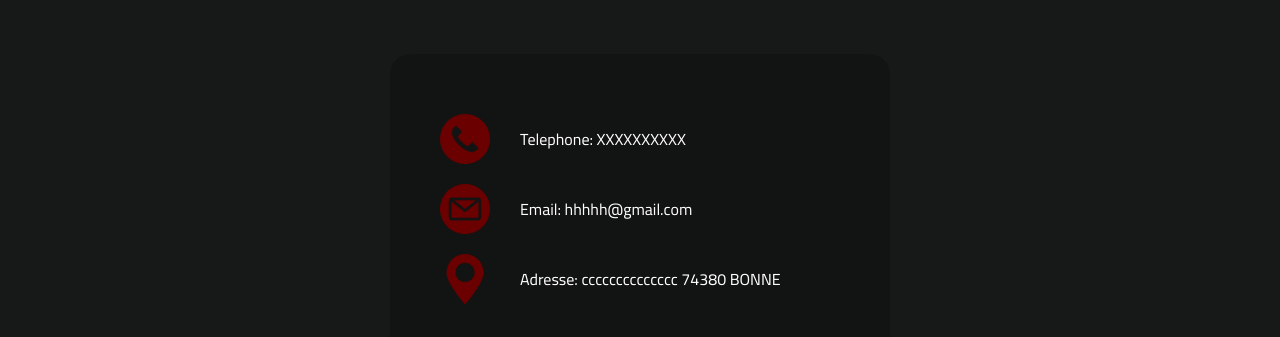
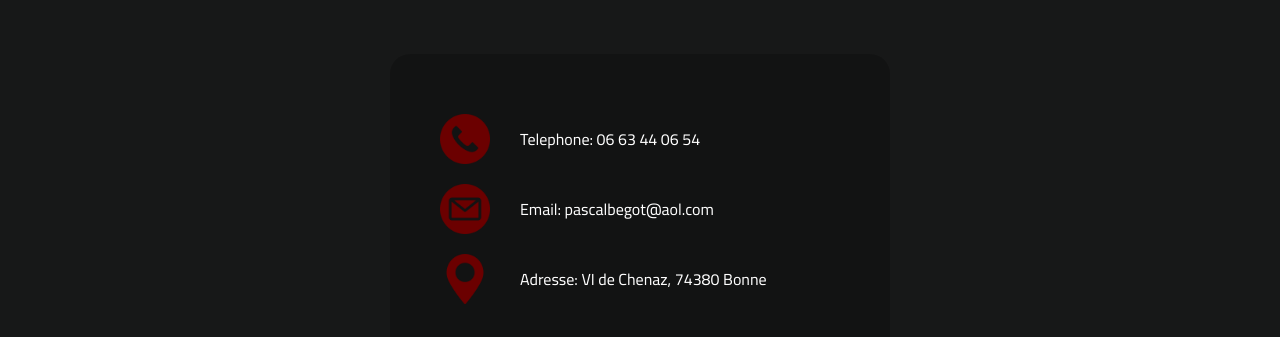
Before and after one commit to MichMichdu13/Karate, a plain HTML site: page index.html in a window 1280 px wide. Shown: the part 3267-3604 px from the top of the page. Drawn offline with Linux system fonts and the light colour scheme.

Commit message:
info rajouter contact

```diff
--- a/index.html
+++ b/index.html
@@ -117,15 +117,15 @@
         <div class="contactInfo">
             <div class="contactLigne">
                 <img src="images/icons/phoneBordeaux.png" alt="" />
-                <p>Telephone: XXXXXXXXXX</p>
+                <p>Telephone: 06 63 44 06 54</p>
             </div>
             <div class="contactLigne">
                 <img src="images/icons/emailBordeaux.png" alt="" />
-                <p>Email: hhhhh@gmail.com</p>
+                <p>Email: pascalbegot@aol.com</p>
             </div>
             <div class="contactLigne">
                 <img src="images/icons/placeBordeaux.png" alt="" />
-                <p>Adresse: cccccccccccccc 74380 BONNE</p>
+                <p>Adresse: VI de Chenaz, 74380 Bonne</p>
             </div>
 
             <div class="reseauxContainer">
```
